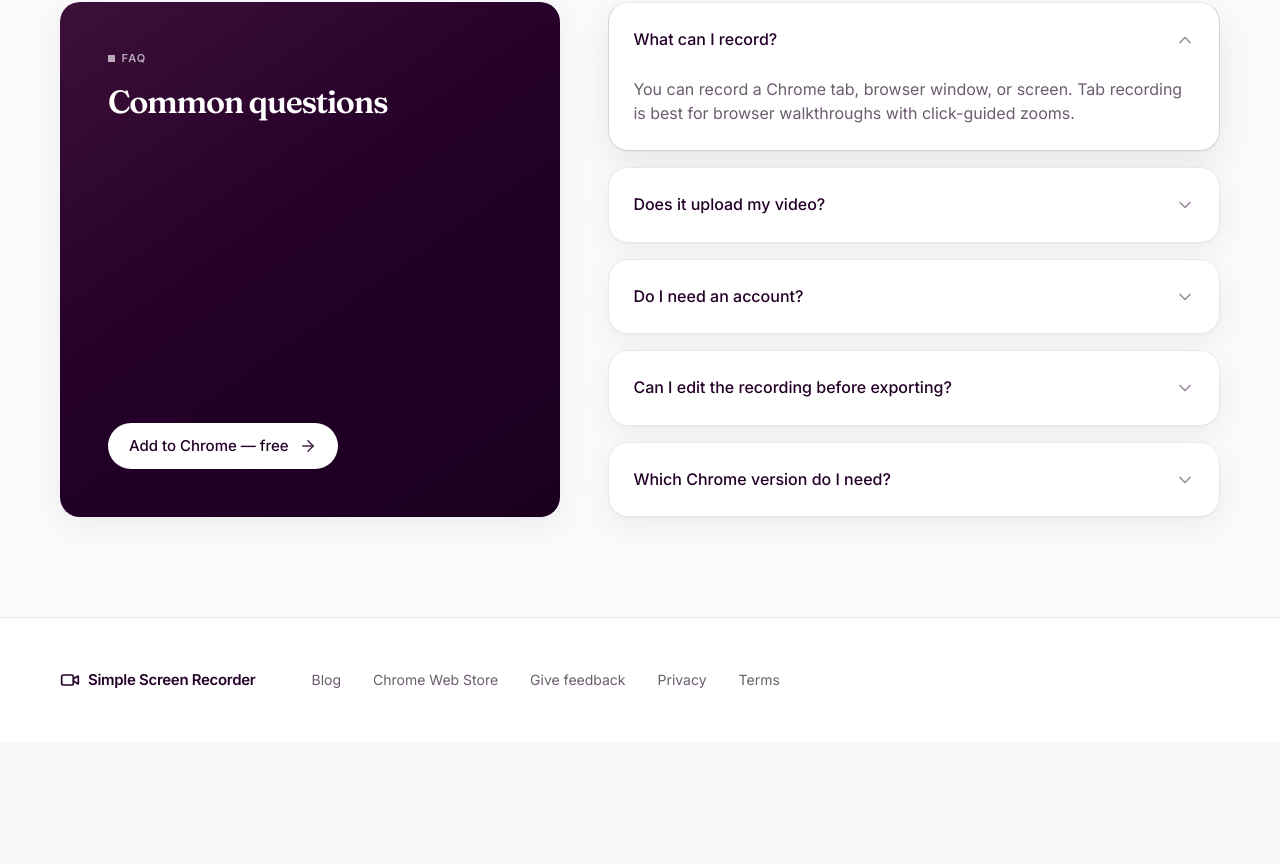
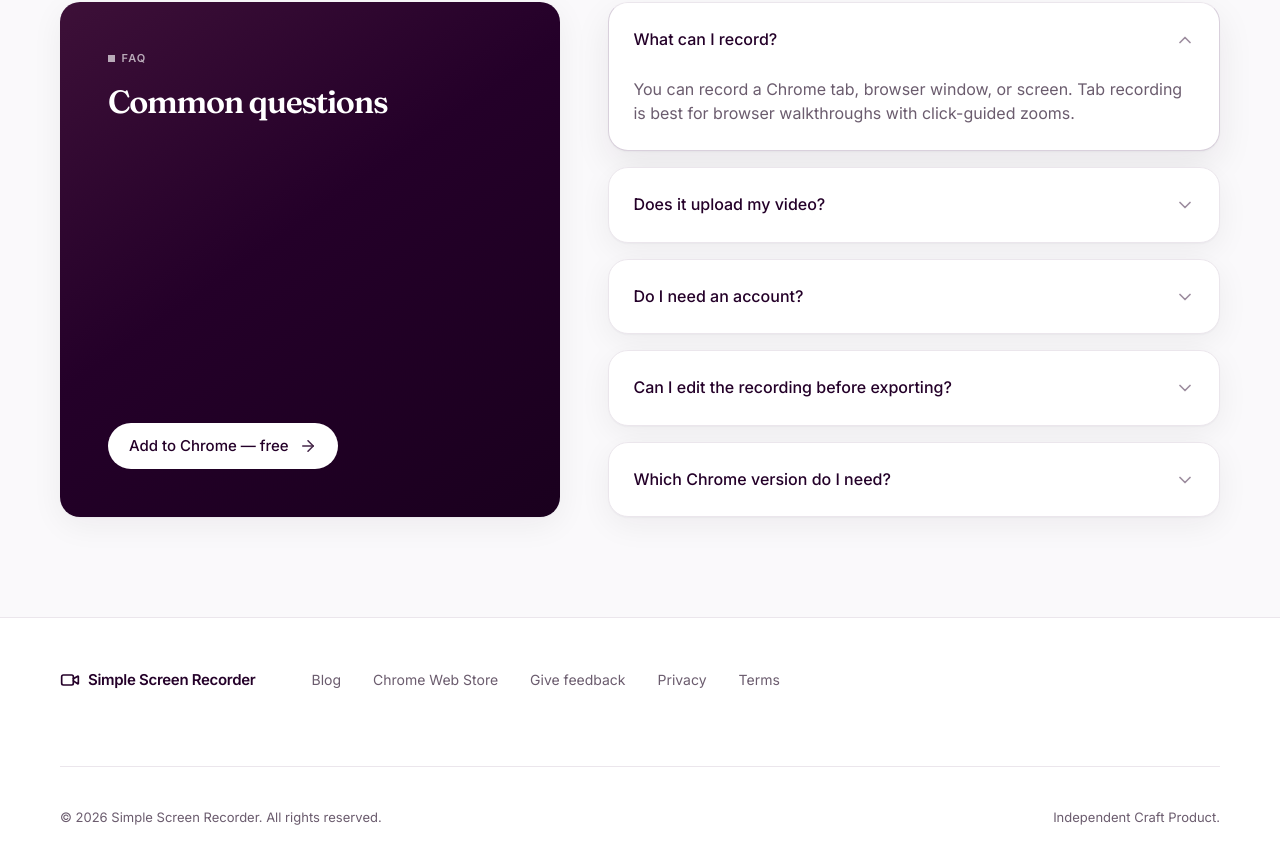
Before and after one commit to ikai-design/ssr_pp, a React (Vite) app: page / in a window 1280 px wide. Shown: the part 4402-5266 px from the top of the page. Before the commit the page ends 5144 px from the top, so only its background shows below. Built offline with nearby package versions, Linux system fonts and the light colour scheme; no server answers.

Commit message:
design: add copyright footer to all React pages and layouts

```diff
--- a/src/App.css
+++ b/src/App.css
@@ -1076,6 +1076,19 @@ section.trust-block {
   color: var(--text-primary);
 }
 
+.footer-copyright {
+  width: 100%;
+  margin-top: 2rem;
+  padding-top: 2rem;
+  border-top: 1px solid var(--border-color);
+  display: flex;
+  justify-content: space-between;
+  flex-wrap: wrap;
+  gap: 1rem;
+  font-size: 0.8125rem;
+  color: var(--text-secondary);
+}
+
 @media (prefers-reduced-motion: reduce) {
   .hero-preview-frame,
   .feature-card,
--- a/src/components/LegalDocumentLayout.jsx
+++ b/src/components/LegalDocumentLayout.jsx
@@ -71,6 +71,10 @@ export default function LegalDocumentLayout({ title, meta, canonicalHref, childr
               <Link to={TERMS_URL}>Terms</Link>
             </div>
           </div>
+          <div className="footer-copyright" style={{ marginTop: '2rem', paddingTop: '2.5rem', borderTop: '1px solid var(--border-color)', display: 'flex', justifyContent: 'space-between', flexWrap: 'wrap', gap: '1rem', width: '100%', fontSize: '0.8125rem', color: 'var(--text-secondary)' }}>
+            <span>© 2026 Simple Screen Recorder. All rights reserved.</span>
+            <span>Independent Craft Product.</span>
+          </div>
         </div>
       </footer>
     </div>
--- a/src/pages/LandingPage.jsx
+++ b/src/pages/LandingPage.jsx
@@ -792,6 +792,10 @@ export default function LandingPage() {
             <Link to={PRIVACY_POLICY_URL}>Privacy</Link>
             <Link to={TERMS_URL}>Terms</Link>
           </div>
+          <div className="footer-copyright">
+            <span>© 2026 Simple Screen Recorder. All rights reserved.</span>
+            <span>Independent Craft Product.</span>
+          </div>
         </div>
       </footer>
     </div>
--- a/src/pages/sandbox/LandingPageSandbox.jsx
+++ b/src/pages/sandbox/LandingPageSandbox.jsx
@@ -774,6 +774,10 @@ export default function LandingPageSandbox() {
             <Link to={PRIVACY_POLICY_URL}>Privacy</Link>
             <Link to={TERMS_URL}>Terms</Link>
           </div>
+          <div className="footer-copyright">
+            <span>© 2026 Simple Screen Recorder. All rights reserved.</span>
+            <span>Independent Craft Product.</span>
+          </div>
         </div>
       </footer>
     </div>
--- a/src/pages/v2/LandingPageV2.jsx
+++ b/src/pages/v2/LandingPageV2.jsx
@@ -563,6 +563,10 @@ export default function LandingPageV2() {
             <Link to={PRIVACY_POLICY_URL}>Privacy</Link>
             <Link to={TERMS_URL}>Terms</Link>
           </div>
+          <div className="footer-copyright">
+            <span>© 2026 Simple Screen Recorder. All rights reserved.</span>
+            <span>Independent Craft Product.</span>
+          </div>
         </div>
       </footer>
     </div>
--- a/src/pages/v2/v2lp.css
+++ b/src/pages/v2/v2lp.css
@@ -1263,3 +1263,16 @@
     gap: 0.85rem;
   }
 }
+
+.app-wrapper--v2 .footer-copyright {
+  width: 100%;
+  margin-top: 2.5rem;
+  padding-top: 2.5rem;
+  border-top: 1px solid var(--v2-border);
+  display: flex;
+  justify-content: space-between;
+  flex-wrap: wrap;
+  gap: 1rem;
+  font-size: 0.8125rem;
+  color: var(--v2-text-muted);
+}
```
